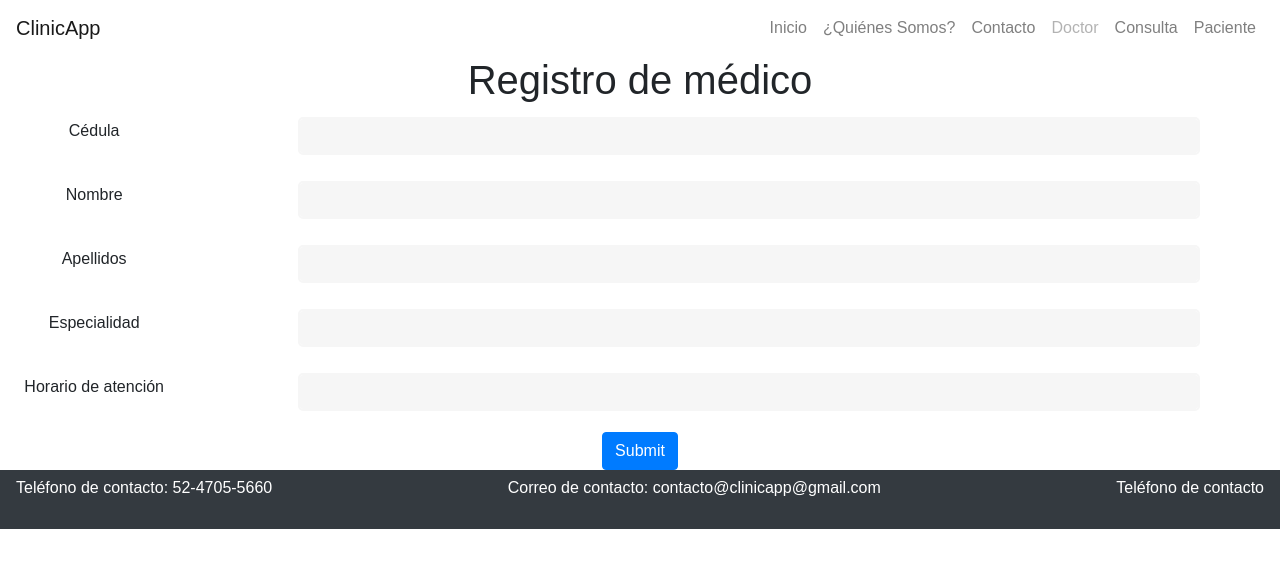
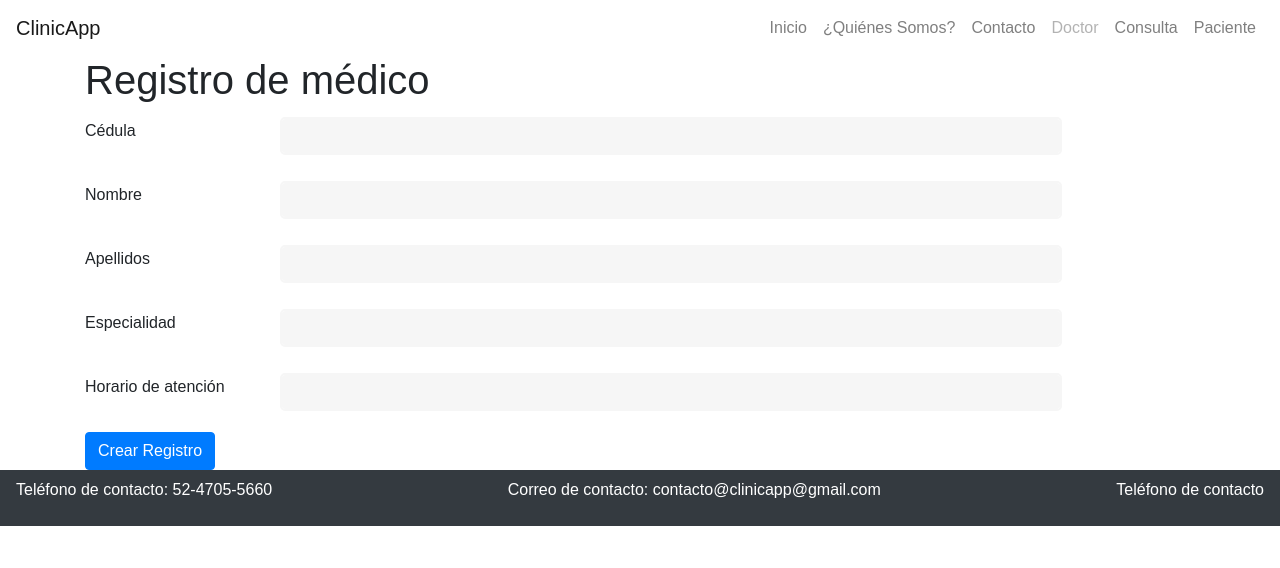
Before and after one commit to VictorGarMar7191/clinica, a React (Create React App) app: page /register-doctor in a window 1280 px wide. Shown: the top 568 px of the page. Built offline with nearby package versions, Linux system fonts and the light colour scheme.

Commit message:
registro de médicos

```diff
--- a/package.json
+++ b/package.json
@@ -12,7 +12,6 @@
     "bootstrap": "^4.5.0",
     "react": "^16.13.1",
     "react-dom": "^16.13.1",
-    "react-router": "^5.2.0",
     "react-router-dom": "^5.2.0",
     "react-scripts": "3.4.1"
   },
--- a/src/App.js
+++ b/src/App.js
@@ -11,7 +11,6 @@ import ConsultForm from "./components/consultForm/consultForm";
 
 function App() {
   return (
-    <div className="App">
       <BrowserRouter>
         <Navbar />
         <Switch>
@@ -25,7 +24,6 @@ function App() {
         <Footer />
 
       </BrowserRouter>
-    </div>
   );
 }
 
--- a/src/components/footer/footer.js
+++ b/src/components/footer/footer.js
@@ -6,13 +6,13 @@ const Footer = () => {
             <nav className="navbar navbar-light bg-dark text-white">
 
                 <p>
-                    <h6>Teléfono de contacto: 52-4705-5660</h6>
+                    Teléfono de contacto: 52-4705-5660
                 </p>
                 <p>
-                    <h6>Correo de contacto: contacto@clinicapp@gmail.com</h6>
+                    Correo de contacto: contacto@clinicapp@gmail.com
                 </p>
                 <p>
-                    <h6>Teléfono de contacto</h6>
+                    Teléfono de contacto
                 </p>
 
 
--- a/src/components/landing/landing.js
+++ b/src/components/landing/landing.js
@@ -17,9 +17,7 @@ const Landing = () => {
             <div className="card container">
                 <div className="card-header text-center">
                     <a name="quienes">
-                        <p className="">
                             <h1>Nuestra Plataforma</h1>
-                        </p>
                     </a>
                 </div>
 
@@ -31,25 +29,19 @@ const Landing = () => {
                     <div className="card-deck">
                         <div className="card">
                             <div className="card-body text-center">
-                                <p>
                                     <h1>1.-</h1>
-                                </p>
                                 <p className="card-text">Da de alta un paciente en la plataforma o encuentra su expediente clínico en nuestra plataforma.</p>
                             </div>
                         </div>
                         <div className="card">
                             <div className="card-body text-center">
-                                <p>
                                     <h1>2.-</h1>
-                                </p>
                                 <p className="card-text">Elabora una nota médica con la información de la consulta.</p>
                             </div>
                         </div>
                         <div className="card">
                             <div className="card-body text-center">
-                                <p>
                                     <h1>3.-</h1>
-                                </p>
                                 <p className="card-text">Guarda la información del paciente en la plataforma para que pueda ser accesible por otros especialistas.</p>
                             </div>
                         </div>
--- a/src/containers/DoctorContainer/DoctorContainer.js
+++ b/src/containers/DoctorContainer/DoctorContainer.js
@@ -1,10 +1,10 @@
-import React from 'react'
-import Doctor from '../../views/Doctor/Doctor'
+import React from 'react';
+import Doctor from '../../views/Doctor/Doctor';
 
 const DoctorContainer = () => {
     return (
-        <div>
-            <Doctor/>
+        <div className="container">
+            <Doctor />
         </div>
     )
 }
--- a/src/index.js
+++ b/src/index.js
@@ -1,7 +1,7 @@
 import React from 'react';
 import ReactDOM from 'react-dom';
+import App from './App';
 import './index.css';
-import App from './App';
 import 'bootstrap/dist/css/bootstrap.min.css';
 
 ReactDOM.render(
--- a/src/views/doctor/doctor.js
+++ b/src/views/doctor/doctor.js
@@ -3,6 +3,7 @@ import { useHistory } from 'react-router-dom';
 import axios from 'axios';
 
 const Doctor = () => {
+
   const PROJECT = 'clinicapp-3b040';
 
   const [cedula, setCedula] = useState('');
@@ -10,6 +11,9 @@ const Doctor = () => {
   const [apellidos, setApellidos] = useState('');
   const [especialidad, setEspecialidad] = useState('');
   const [horario, setHorario] = useState('');
+  const [error, setError] = useState('');
+  const history = useHistory();
+  const [loading, setLoading] = useState(false);
 
   const handleCedula = (e) => {
     setCedula(e.target.value);
@@ -20,7 +24,6 @@ const Doctor = () => {
   }
 
   const handleApellidos = (e) => {
-    console.log(e.target.value);
     setApellidos(e.target.value);
   }
 
@@ -33,23 +36,37 @@ const Doctor = () => {
   }
 
   const createRegister = () => {
-    if(cedula.length> 5 && nombre.length>5 && apellidos.length>5 && especialidad.length>5 && horario.length>5){
+    setLoading(true);
+    if (nombre.length > 2
+      && apellidos.length > 5
+      && cedula.length > 5
+      && especialidad.length > 5
+      && horario.length > 5) {
       const body = {
         cedula: cedula,
-        nombre : nombre,
+        nombre: nombre,
         apellidos: apellidos,
         especialidad: especialidad,
         horario: horario
       }
       axios.post(`https://${PROJECT}.firebaseio.com/registro-medicos.json`, body)
-      .then(console.log("La peticón fue exitosa"))
-      .catch(console.log("No exitosa"));
+        .then(() => {
+          history.push('/');
+        })
+        .catch(() => {
+          setLoading(false);
+          setError("Ocurrió un error de conexión");
+        });
+    } else {
+      setLoading(false);
+      setError('Verifica que ingresaste información válida');
     }
-  }
+  };
 
   return (
+
+    // </div>
     <div>
-      <form>
         <h1>Registro de médico</h1>
         <div className="form-group row">
           <label htmlFor="" className="col-sm-2 col-form-label">Cédula</label>
@@ -85,10 +102,18 @@ const Doctor = () => {
           <input onChange={handleHorario} value={horario} type="text" className="form-control text-left" id="horario"  />
         </div>
         </div>
-        <button onClick={() => createRegister()} type="submit" className="btn btn-primary">Submit</button>
-      </form>
+        <div class="text-danger">
+           {error}
+         </div>
+         {loading
+           ?
+          <div class="spinner-border text-info" role="status">
+            <span class="sr-only">Loading...</span>
+          </div>
+          : <button onClick={() => createRegister()} type="submit" className="btn btn-primary">Crear Registro</button>
+        }
     </div>
   )
 }
 
-export default Doctor
+export default Doctor;
```
Also changed, not shown: src/containers/DoctorContainer/DoctorContainer.css (deleted).
